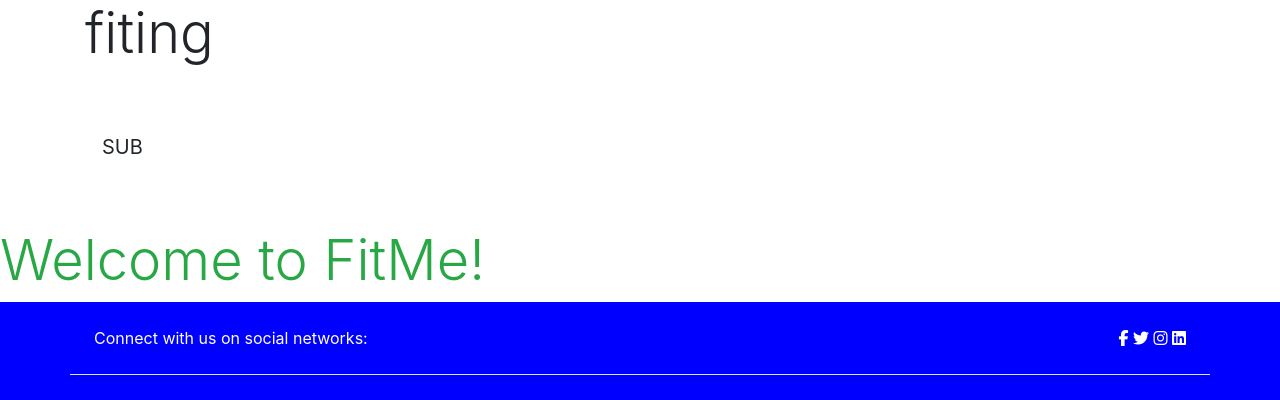
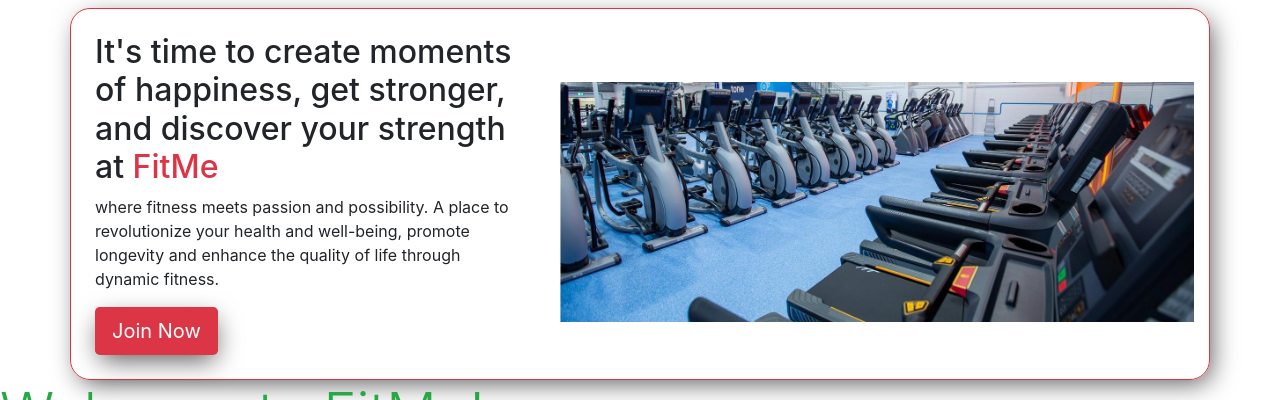
Before and after one commit to Ngozi89/fitme, a Django app: page / in a window 1280 px wide. Shown: the top 400 px of the page. Run offline with Django 3.2, Linux system fonts and the light colour scheme; some libraries are stand-ins or nearby versions.

Commit message:
Added and style hero page

```diff
--- a/fitme/settings.py
+++ b/fitme/settings.py
@@ -26,7 +26,7 @@
 # SECURITY WARNING: don't run with debug turned on in production!
 DEBUG = True
 
-ALLOWED_HOSTS = ['8000-ngozi89-fitme-a36giqcovgr.ws-eu108.gitpod.io']
+ALLOWED_HOSTS = ['8000-ngozi89-fitme-ku365uywghd.ws-eu108.gitpod.io']
 
 
 # Application definition
--- a/static/css/base.css
+++ b/static/css/base.css
@@ -1,4 +1,43 @@
+/* Style hero page */
+.btn-red {
+    background-color: var(--red);
+    color: var(--white);
+}
+
+.btn-red:hover {
+    color: var(--dark-gray);
+}
+
+.hero-btn {
+    box-shadow: 1px 9px 26px -4px rgba(0, 0, 0, 0.66);
+    -webkit-box-shadow: 1px 9px 26px -4px rgba(0, 0, 0, 0.66);
+}
+
+
+.custom-border {
+    border: var(--red) 1px solid;
+    border-radius: 20px;
+    box-shadow: 5px 7px 26px -4px rgba(0, 0, 0, 0.66);
+    -webkit-box-shadow: 5px 7px 26px -4px rgba(0, 0, 0, 0.66);
+    -moz-box-shadow: 5px 7px 26px -4px rgba(0, 0, 0, 0.66);
+}
+
+.text-red {
+    color: var(--red);
+}
+
+.text-brown {
+    color: var(--white);
+}
+
+.custom-icon i {
+    font-size: 50px;
+    color: var(--red);
+}
+/* End hero page */
+
+
 footer {
-    background: blue;
+    background-color: var(--red);
     color: #fff;
 }
--- a/templates/main/hero.html
+++ b/templates/main/hero.html
@@ -1,26 +1,18 @@
 {% load static %}
+    <div class="container">
+        <div class="row mt-2 custom-border justify-content-center align-items-center">
+            <div class="col-12 col-md-5 p-4 d-flex align-items-center">
+                <div class="text-container d-flex flex-column align-items-left">
+                    <h2 class="hero-text text-left">It's time to create moments of happiness, get stronger, and discover your strength at <span class="text-red">FitMe</span></h2>
 
-{% block page_header %}
-    <div class="container header-container">
-        <div class="row">
-            <div class="col"></div>
-        </div>
-    </div>
-{% endblock %}
-
-{% block content %}
-    <div class="container h-100">
-        <div class="row h-100">
-            <div class="col-7 col-md-6 my-auto">
-                <h1 class="display-4 logo-font text-black">
-                    fiting
-                </h1>
-                <div class="my-5">
-                    <h4>
-                        <a href="" class="shop-now-button btn btn-lg rounded-0 text-uppercase py-3">Sub</a>
-                    </h4>
+                    <p>where fitness meets passion and possibility. A place to revolutionize your health and well-being, promote longevity and enhance the quality of life through dynamic fitness.</p>
+                    <div>
+                        <a class="btn btn-red btn-lg text-brown hero-btn" href="">Join Now</a>
+                    </div>
                 </div>
+            </div>
+            <div class="col-12 col-md-7 mt-3 d-flex justify-content-center">
+                <img class=" hero-image img-fluid" src="{% static 'images/hero-img.jpeg' %}" alt="Gym">
             </div>
         </div>
     </div>
-{% endblock %}
```
Also changed, not shown: static/images/hero-img.jpeg (added).
